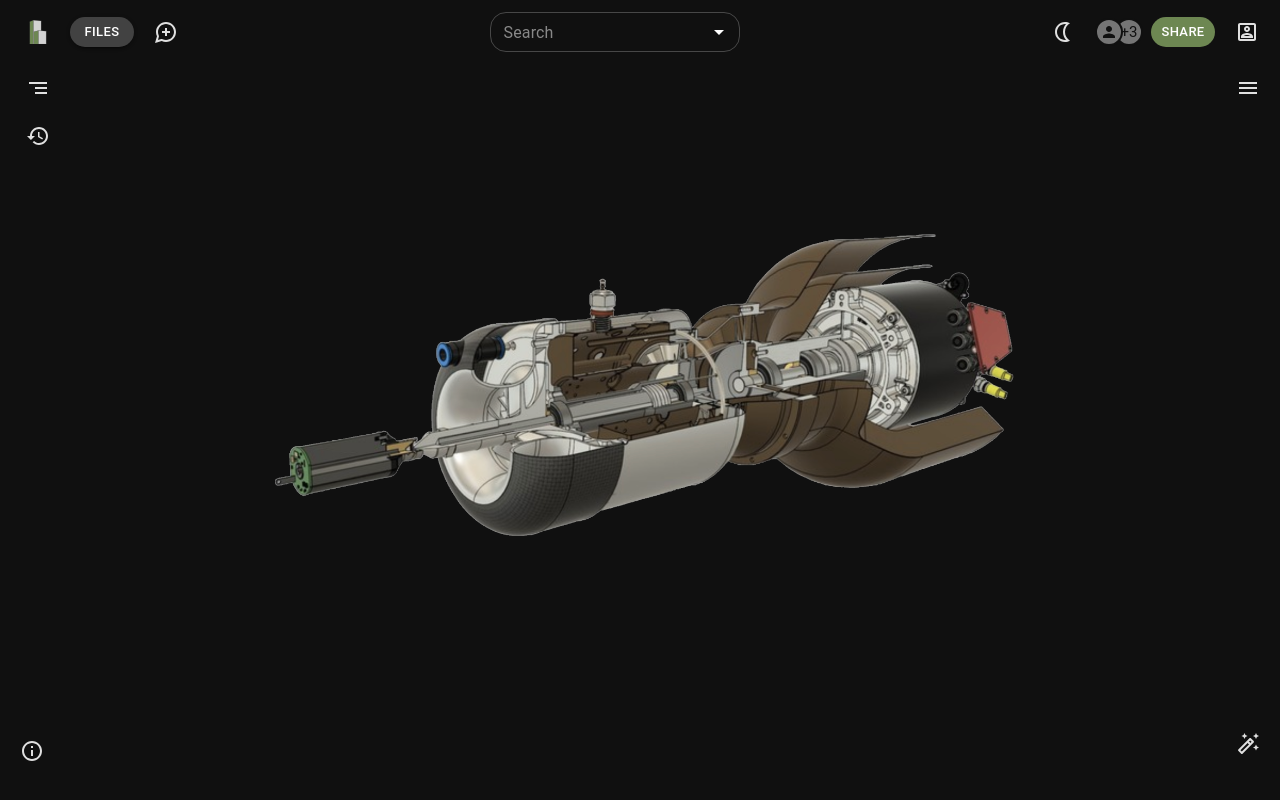
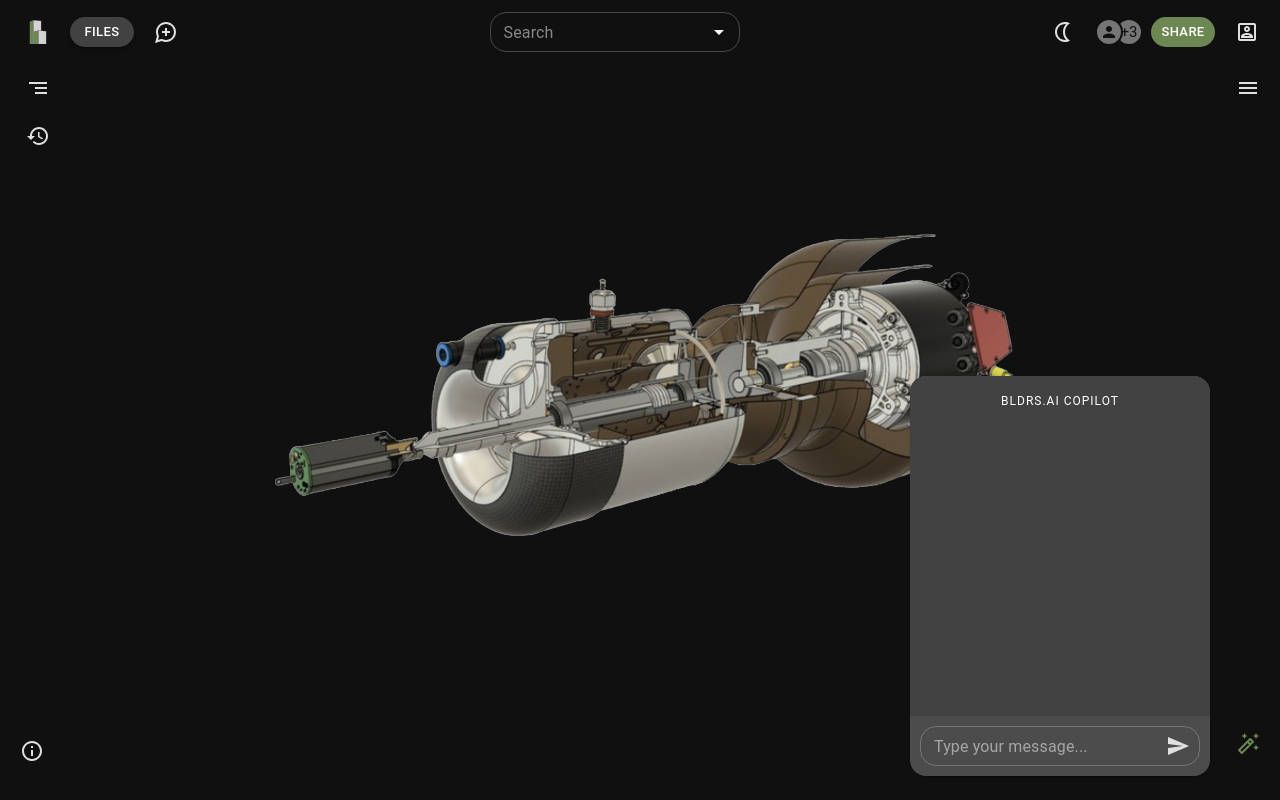
Before and after one commit to OlegMoshkovich/Bldrs_Components, a React (Create React App) app: page / in a window 1280 px wide. Both pictures are taken after a click on the button 1248 px from the left and 744 px from the top of the page. Built offline with nearby package versions, Linux system fonts and the light colour scheme.

Commit message:
add a chat window

```diff
--- a/src/App.js
+++ b/src/App.js
@@ -1,9 +1,10 @@
-import React from 'react'
+import React, {useState} from 'react'
 import './App.css';
 import useStore from './Store';
 import ComponentLibrary from './ComponentLibrary'
 import IconButton from '@mui/material/IconButton';
 import Stack from '@mui/material/Stack';
+import Box from '@mui/material/Box';
 import Typography from '@mui/material/Typography';
 import Link from '@mui/material/Link';
 import Tooltip from '@mui/material/Tooltip';
@@ -31,6 +32,7 @@ import { useTheme } from '@mui/material/styles';
 import Circle from './Circle';
 import VisibilityIcon from '@mui/icons-material/Visibility';
 import Logo from './Logo'
+import ChatUI from './ChatUI'
 
 const AboutShare = () => {
   return(
@@ -98,6 +100,7 @@ function App({changeTheme, darkTheme}) {
 
   const {showComments, toggleShowComments} = useStore();
   const {showComponents} = useStore();
+  const [showChatUI, setShowChatUI] = useState(false)
   const {circles} = useStore();
   const {setCircles} = useStore();
   const isMobile = useMediaQuery('(max-width:600px)');
@@ -315,10 +318,37 @@ function App({changeTheme, darkTheme}) {
           aria-label="account of current user"
           aria-haspopup="true"
           color="inherit"
+          onClick={()=>setShowChatUI(!showChatUI)}
         >
-          <AutoFixHighOutlinedIcon size='inherit' color='default'/>
+          <AutoFixHighOutlinedIcon size='inherit' color={showChatUI ? "primary" : "default"}/>
         </IconButton>
       </Stack>
+
+      {(showChatUI && !isMobile) &&
+        <Box
+        sx={{
+          position: 'fixed',
+          bottom: '3%',
+          right: rightDrawer ? '350px' : '70px',
+        }}
+        >
+          <ChatUI/>
+        </Box>
+      }
+      {(showChatUI && isMobile) &&
+        <Stack
+        direction="column"
+        justifyContent="center"
+        alignItems="center"
+        sx={{
+          position: 'fixed',
+          top: '140px',
+          width: '100%',
+        }}
+        >
+          <ChatUI/>
+        </Stack>
+      }
     </>
   );
 }
--- /dev/null
+++ b/src/ChatUI.jsx
@@ -0,0 +1,130 @@
+import React, { useState } from 'react';
+import {
+  TextField, Paper, List, ListItem, ListItemText,
+  useTheme, InputAdornment, IconButton, Typography, Box
+} from '@mui/material';
+import SendIcon from '@mui/icons-material/Send';
+
+function ChatUI() {
+  const theme = useTheme();
+  const [messages, setMessages] = useState([]);
+  const [input, setInput] = useState('');
+
+  const handleSend = () => {
+    if (input.trim()) {
+      setMessages((prevMessages) => [
+        ...prevMessages,
+        { text: input.trim(), type: 'sent' },
+        { text: '...', type: 'thinking' },
+      ]);
+
+      setTimeout(() => {
+        setMessages((prevMessages) => {
+          return [
+            ...prevMessages.slice(0, prevMessages.length - 1),
+            { text: generateResponse(input.trim()), type: 'received' },
+          ];
+        });
+      }, 2000);
+      setInput('');
+    }
+  };
+
+  const generateResponse = (userMessage) => {
+    if (userMessage.includes('hello')) {
+      return 'Hi there!';
+    } else if (userMessage.includes('how are you')) {
+      return 'I\'m good, thank you!';
+    } else {
+      return 'Thank you for your message.';
+    }
+  };
+
+  return (
+    <Paper
+      sx={{
+        width: '300px',
+        height: '400px',
+        overflow: 'hidden',
+        display: 'flex',
+        flexDirection: 'column',
+        backgroundColor: theme.palette.secondary.main,
+      }}
+    >
+      <Typography
+        variant="overline"
+        sx={{
+          backgroundColor: theme.palette.secondary.main,
+          padding: '10px',
+          textAlign: 'center',
+        }}
+      >
+        bldrs.ai copilot
+      </Typography>
+      <List
+        sx={{
+          flex: 1,
+          overflow: 'auto',
+          backgroundColor: theme.palette.secondary.main,
+        }}
+      >
+        {messages.map((msg, idx) => (
+          <ListItem
+            key={idx}
+            sx={{ justifyContent: msg.type === 'sent' ? 'flex-end' : 'flex-start' }}
+            elevation={10}
+          >
+            <ListItemText
+              primary={msg.text}
+              sx={{
+                padding: '6px 8px',
+                borderRadius: '12px',
+                maxWidth: '80%',
+                wordWrap: 'break-word',
+                border: `1px solid ${theme.palette.primary.main}`,
+                backgroundColor: msg.type === 'sent'
+                  ? theme.palette.primary.main
+                  : msg.type === 'thinking'
+                  ? 'transparent'
+                  : theme.palette.secondary.main,
+                color: msg.type === 'sent' ? '#fff' : theme.palette.text.primary,
+              }}
+            />
+          </ListItem>
+        ))}
+      </List>
+      <Box
+        sx={{
+          padding: '10px 10px',  // Adjusted padding for top/bottom and left/right respectively
+          // height: '60px',  // Adjusted to account for the added padding
+
+        }}
+      >
+        <TextField
+          fullWidth
+          variant="outlined"
+          size='small'
+          multiline
+          value={input}
+          onChange={(e) => setInput(e.target.value)}
+          placeholder="Type your message..."
+          InputProps={{
+            endAdornment: (
+              <InputAdornment position="end">
+                <IconButton
+                  onClick={handleSend}
+                  edge="end"
+                  disabled={!input.trim()}
+                >
+                  <SendIcon color="default" />
+                </IconButton>
+              </InputAdornment>
+            )
+          }}
+        />
+      </Box>
+    </Paper>
+  );
+}
+
+export default ChatUI;
--- a/src/Circle.jsx
+++ b/src/Circle.jsx
@@ -42,8 +42,8 @@ function Circle({ x, y }) {
           onMouseEnter={() => setHover(true)}
           onMouseLeave={() => setHover(false)}
           style={{
-            width: clicked ? '20px':'10px',
-            height: clicked ? '20px':'10px',
+            width: (clicked || hover) ? '20px':'10px',
+            height: (clicked || hover) ? '20px':'10px',
             borderRadius:'14px',
             backgroundColor: `${theme.palette.primary.main}`,
             transform: 'translate(-50%, -50%)',
```
